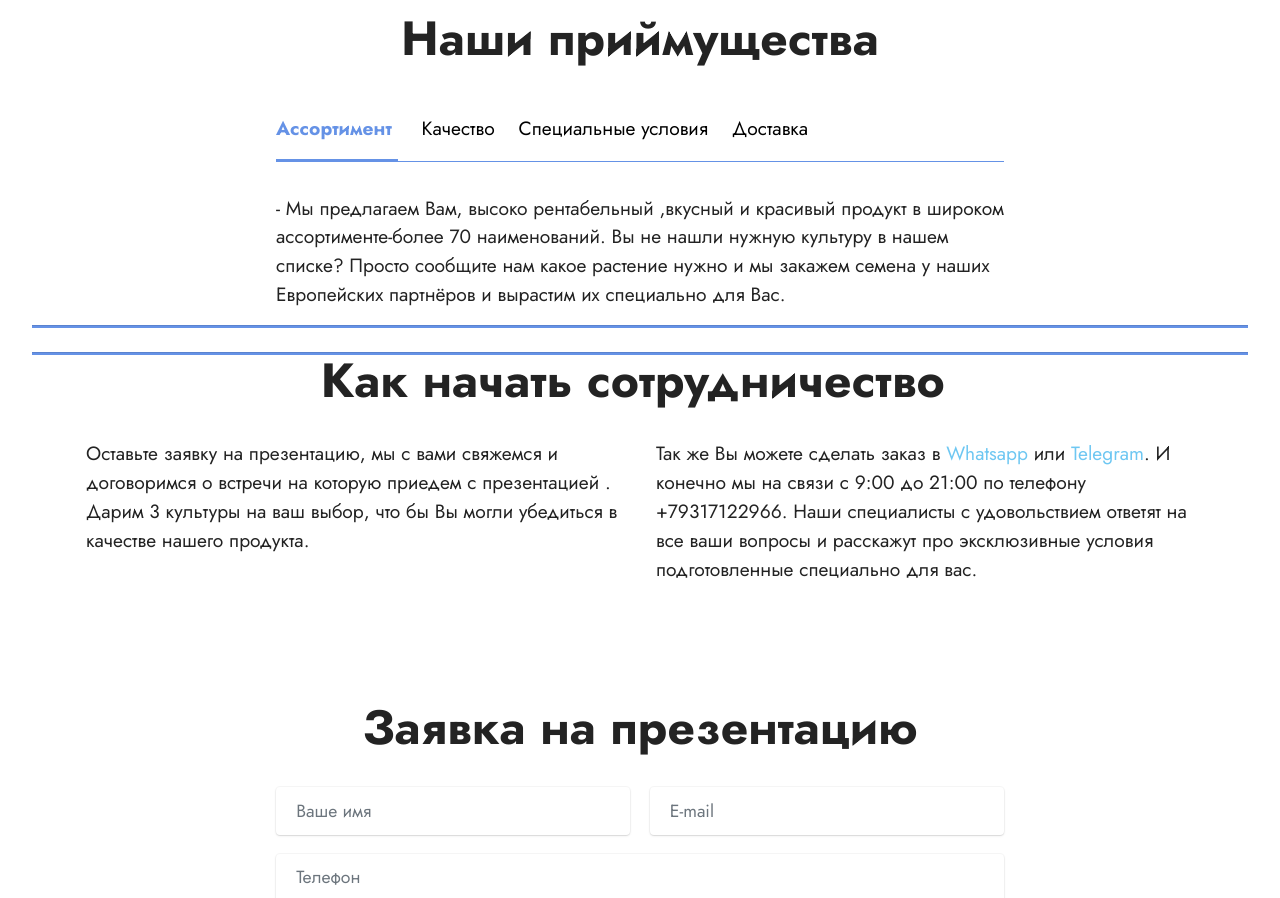
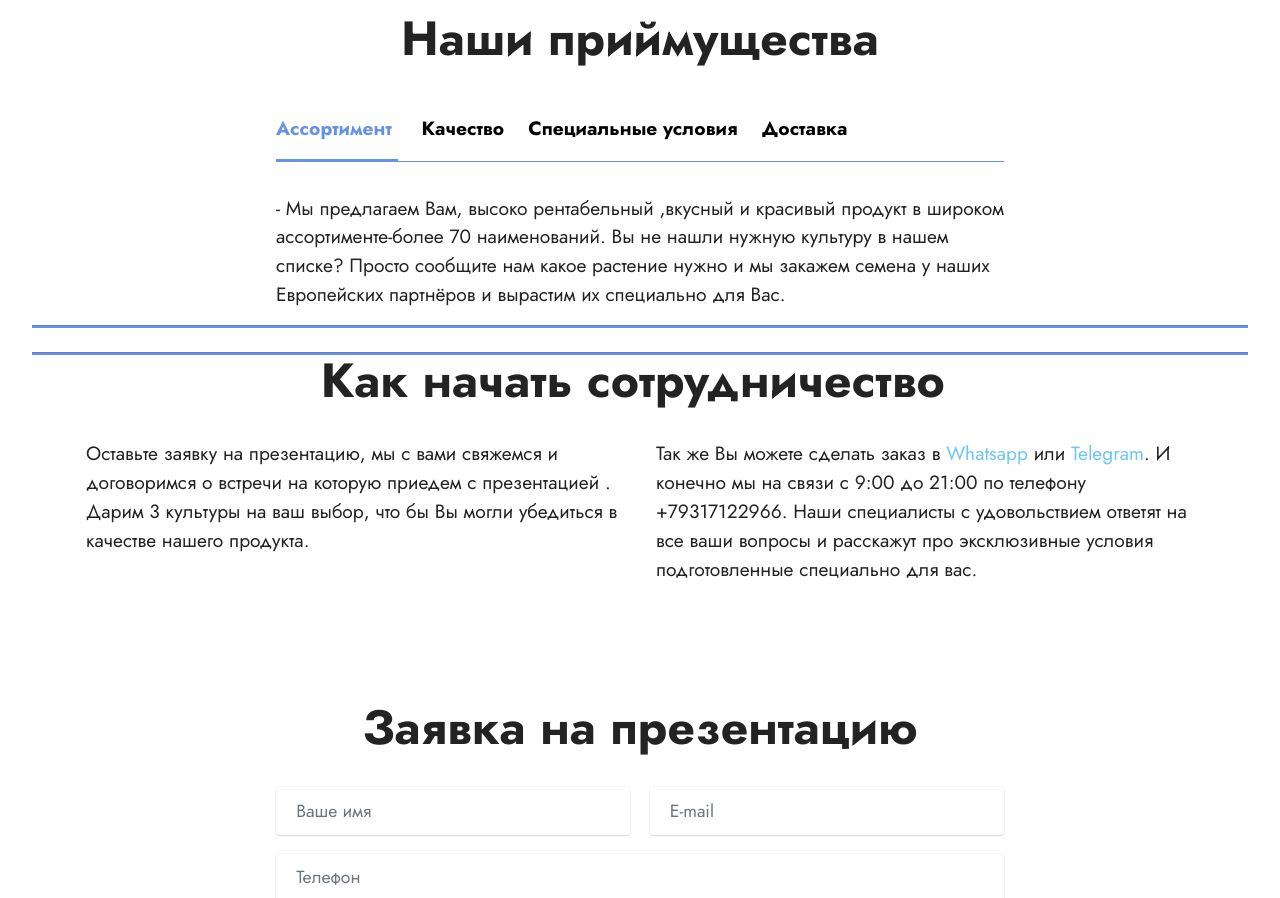
Before and after one commit to GreenCityMicroGreen/offer, a plain HTML site: page index.html in a window 1280 px wide. Shown: the part 2012-2910 px from the top of the page. Drawn offline with Linux system fonts and the light colour scheme; files whose address does not match are found by name.

Commit message:
Update index.html

```diff
--- a/index.html
+++ b/index.html
@@ -291,9 +291,9 @@
             <div class="col-12 col-md-8">
                 <ul class="nav nav-tabs mb-4" role="tablist">
                     <li class="nav-item first mbr-fonts-style"><a class="nav-link mbr-fonts-style show active display-7" role="tab" data-toggle="tab" href="#tabs1-1o_tab0" aria-selected="true"><strong>Ассортимент&nbsp;</strong></a></li>
-                    <li class="nav-item"><a class="nav-link mbr-fonts-style active display-7" role="tab" data-toggle="tab" href="#tabs1-1o_tab1" aria-selected="true">Качество</a></li>
-                    <li class="nav-item"><a class="nav-link mbr-fonts-style active display-7" role="tab" data-toggle="tab" href="#tabs1-1o_tab2" aria-selected="true">Специальные условия</a></li>
-                    <li class="nav-item"><a class="nav-link mbr-fonts-style active display-7" role="tab" data-toggle="tab" href="#tabs1-1o_tab3" aria-selected="true">Доставка</a></li>
+                    <li class="nav-item"><a class="nav-link mbr-fonts-style active display-7" role="tab" data-toggle="tab" href="#tabs1-1o_tab1" aria-selected="true"><strong>Качество</strong></a></li>
+                    <li class="nav-item"><a class="nav-link mbr-fonts-style active display-7" role="tab" data-toggle="tab" href="#tabs1-1o_tab2" aria-selected="true"><strong>Специальные условия</strong></a></li>
+                    <li class="nav-item"><a class="nav-link mbr-fonts-style active display-7" role="tab" data-toggle="tab" href="#tabs1-1o_tab3" aria-selected="true"><strong>Доставка</strong></a></li>
 
 
                 </ul>
```
